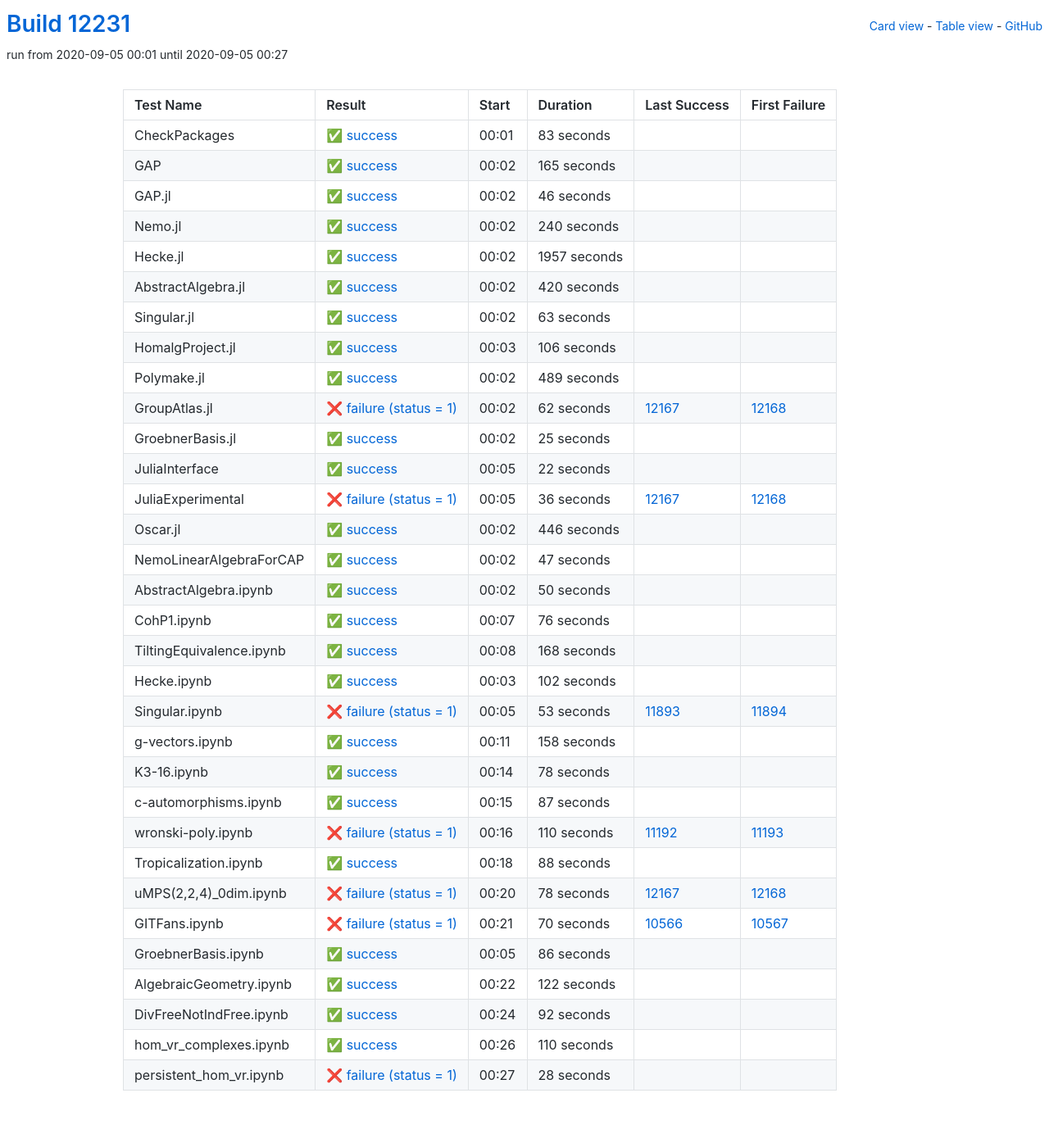
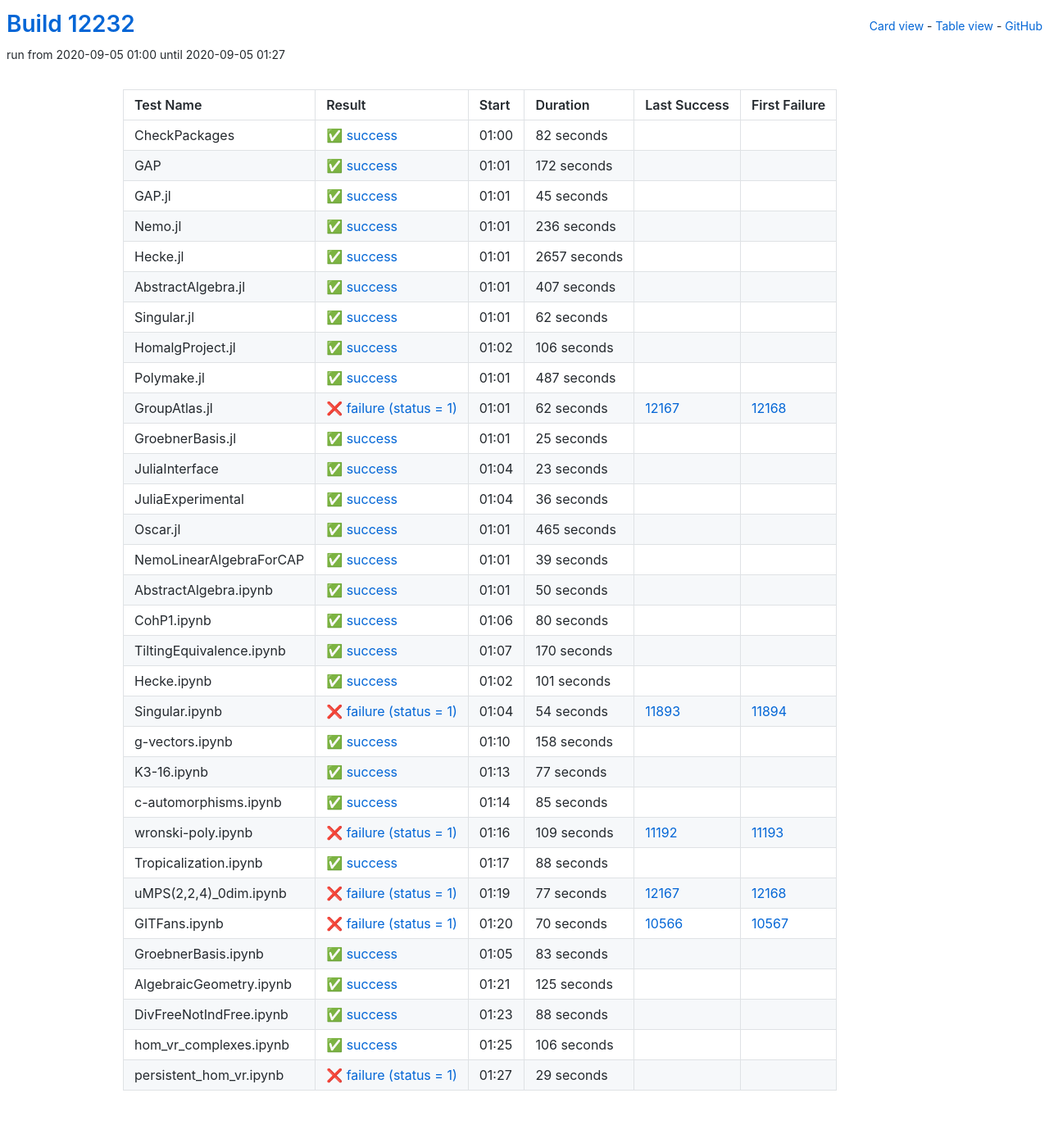
Before and after one commit to oscar-system/oscar-ci-status, a Jekyll site: the page built from table.html, in a window 1280 px wide. Shown: the whole page at 82% size. Built offline with Jekyll 4.4.1, drawn with Linux system fonts in a browser that asks for light colours.

Commit message:
Build #12232

```diff
--- a/_data/ci.yml
+++ b/_data/ci.yml
@@ -1,6 +1,6 @@
 ---
-build: 12231
-build_url: https://oscarci.mathematik.uni-kl.de/job/oscar/12231/
+build: 12232
+build_url: https://oscarci.mathematik.uni-kl.de/job/oscar/12232/
 job: oscar
 organization: oscar-system
 repo: oscar-ci-status
@@ -8,92 +8,92 @@
 tests:
 - name: CheckPackages
   id: checkpackages
-  log: https://oscarci.mathematik.uni-kl.de/job/oscar/12231/artifact/logs/build-12231/CheckPackages.log
-  start: 2020-09-05 00:01
+  log: https://oscarci.mathematik.uni-kl.de/job/oscar/12232/artifact/logs/build-12232/CheckPackages.log
+  start: 2020-09-05 01:00
   success: true
   exitcode: 0
   status: success
-  duration: 83
+  duration: 82
   last_success: false
   last_success_url:
   first_failure: false
   first_failure_url:
 - name: GAP
   id: gap
-  log: https://oscarci.mathematik.uni-kl.de/job/oscar/12231/artifact/logs/build-12231/GAP.log
-  start: 2020-09-05 00:02
+  log: https://oscarci.mathematik.uni-kl.de/job/oscar/12232/artifact/logs/build-12232/GAP.log
+  start: 2020-09-05 01:01
   success: true
   exitcode: 0
   status: success
-  duration: 165
+  duration: 172
   last_success: false
   last_success_url:
   first_failure: false
   first_failure_url:
 - name: GAP.jl
   id: gap-jl
-  log: https://oscarci.mathematik.uni-kl.de/job/oscar/12231/artifact/logs/build-12231/GAP.jl.log
-  start: 2020-09-05 00:02
+  log: https://oscarci.mathematik.uni-kl.de/job/oscar/12232/artifact/logs/build-12232/GAP.jl.log
+  start: 2020-09-05 01:01
   success: true
   exitcode: 0
   status: success
-  duration: 46
+  duration: 45
   last_success: false
   last_success_url:
   first_failure: false
   first_failure_url:
 - name: Nemo.jl
   id: nemo-jl
-  log: https://oscarci.mathematik.uni-kl.de/job/oscar/12231/artifact/logs/build-12231/Nemo.jl.log
-  start: 2020-09-05 00:02
+  log: https://oscarci.mathematik.uni-kl.de/job/oscar/12232/artifact/logs/build-12232/Nemo.jl.log
+  start: 2020-09-05 01:01
   success: true
   exitcode: 0
   status: success
-  duration: 240
+  duration: 236
   last_success: false
   last_success_url:
   first_failure: false
   first_failure_url:
 - name: Hecke.jl
   id: hecke-jl
-  log: https://oscarci.mathematik.uni-kl.de/job/oscar/12231/artifact/logs/build-12231/Hecke.jl.log
-  start: 2020-09-05 00:02
+  log: https://oscarci.mathematik.uni-kl.de/job/oscar/12232/artifact/logs/build-12232/Hecke.jl.log
+  start: 2020-09-05 01:01
   success: true
   exitcode: 0
   status: success
-  duration: 1957
+  duration: 2657
   last_success: false
   last_success_url:
   first_failure: false
   first_failure_url:
 - name: AbstractAlgebra.jl
   id: abstractalgebra-jl
-  log: https://oscarci.mathematik.uni-kl.de/job/oscar/12231/artifact/logs/build-12231/AbstractAlgebra.jl.log
-  start: 2020-09-05 00:02
+  log: https://oscarci.mathematik.uni-kl.de/job/oscar/12232/artifact/logs/build-12232/AbstractAlgebra.jl.log
+  start: 2020-09-05 01:01
   success: true
   exitcode: 0
   status: success
-  duration: 420
+  duration: 407
   last_success: false
   last_success_url:
   first_failure: false
   first_failure_url:
 - name: Singular.jl
   id: singular-jl
-  log: https://oscarci.mathematik.uni-kl.de/job/oscar/12231/artifact/logs/build-12231/Singular.jl.log
-  start: 2020-09-05 00:02
+  log: https://oscarci.mathematik.uni-kl.de/job/oscar/12232/artifact/logs/build-12232/Singular.jl.log
+  start: 2020-09-05 01:01
   success: true
   exitcode: 0
   status: success
-  duration: 63
+  duration: 62
   last_success: false
   last_success_url:
   first_failure: false
   first_failure_url:
 - name: HomalgProject.jl
   id: homalgproject-jl
-  log: https://oscarci.mathematik.uni-kl.de/job/oscar/12231/artifact/logs/build-12231/HomalgProject.jl.log
-  start: 2020-09-05 00:03
+  log: https://oscarci.mathematik.uni-kl.de/job/oscar/12232/artifact/logs/build-12232/HomalgProject.jl.log
+  start: 2020-09-05 01:02
   success: true
   exitcode: 0
   status: success
@@ -104,20 +104,20 @@
   first_failure_url:
 - name: Polymake.jl
   id: polymake-jl
-  log: https://oscarci.mathematik.uni-kl.de/job/oscar/12231/artifact/logs/build-12231/Polymake.jl.log
-  start: 2020-09-05 00:02
+  log: https://oscarci.mathematik.uni-kl.de/job/oscar/12232/artifact/logs/build-12232/Polymake.jl.log
+  start: 2020-09-05 01:01
   success: true
   exitcode: 0
   status: success
-  duration: 489
+  duration: 487
   last_success: false
   last_success_url:
   first_failure: false
   first_failure_url:
 - name: GroupAtlas.jl
   id: groupatlas-jl
-  log: https://oscarci.mathematik.uni-kl.de/job/oscar/12231/artifact/logs/build-12231/GroupAtlas.jl.log
-  start: 2020-09-05 00:02
+  log: https://oscarci.mathematik.uni-kl.de/job/oscar/12232/artifact/logs/build-12232/GroupAtlas.jl.log
+  start: 2020-09-05 01:01
   success: false
   exitcode: 1
   status: failure
@@ -128,8 +128,8 @@
   first_failure_url: https://oscarci.mathematik.uni-kl.de/job/oscar/12168/
 - name: GroebnerBasis.jl
   id: groebnerbasis-jl
-  log: https://oscarci.mathematik.uni-kl.de/job/oscar/12231/artifact/logs/build-12231/GroebnerBasis.jl.log
-  start: 2020-09-05 00:02
+  log: https://oscarci.mathematik.uni-kl.de/job/oscar/12232/artifact/logs/build-12232/GroebnerBasis.jl.log
+  start: 2020-09-05 01:01
   success: true
   exitcode: 0
   status: success
@@ -140,56 +140,56 @@
   first_failure_url:
 - name: JuliaInterface
   id: juliainterface
-  log: https://oscarci.mathematik.uni-kl.de/job/oscar/12231/artifact/logs/build-12231/JuliaInterface.log
-  start: 2020-09-05 00:05
+  log: https://oscarci.mathematik.uni-kl.de/job/oscar/12232/artifact/logs/build-12232/JuliaInterface.log
+  start: 2020-09-05 01:04
   success: true
   exitcode: 0
   status: success
-  duration: 22
+  duration: 23
   last_success: false
   last_success_url:
   first_failure: false
   first_failure_url:
 - name: JuliaExperimental
   id: juliaexperimental
-  log: https://oscarci.mathematik.uni-kl.de/job/oscar/12231/artifact/logs/build-12231/JuliaExperimental.log
-  start: 2020-09-05 00:05
-  success: false
-  exitcode: 1
-  status: failure
-  duration: 36
-  last_success: 12167
-  last_success_url: https://oscarci.mathematik.uni-kl.de/job/oscar/12167/
-  first_failure: 12168
-  first_failure_url: https://oscarci.mathematik.uni-kl.de/job/oscar/12168/
-- name: Oscar.jl
-  id: oscar-jl
-  log: https://oscarci.mathematik.uni-kl.de/job/oscar/12231/artifact/logs/build-12231/Oscar.jl.log
-  start: 2020-09-05 00:02
+  log: https://oscarci.mathematik.uni-kl.de/job/oscar/12232/artifact/logs/build-12232/JuliaExperimental.log
+  start: 2020-09-05 01:04
   success: true
   exitcode: 0
   status: success
-  duration: 446
+  duration: 36
+  last_success: false
+  last_success_url:
+  first_failure: false
+  first_failure_url:
+- name: Oscar.jl
+  id: oscar-jl
+  log: https://oscarci.mathematik.uni-kl.de/job/oscar/12232/artifact/logs/build-12232/Oscar.jl.log
+  start: 2020-09-05 01:01
+  success: true
+  exitcode: 0
+  status: success
+  duration: 465
   last_success: false
   last_success_url:
   first_failure: false
   first_failure_url:
 - name: NemoLinearAlgebraForCAP
   id: nemolinearalgebraforcap
-  log: https://oscarci.mathematik.uni-kl.de/job/oscar/12231/artifact/logs/build-12231/NemoLinearAlgebraForCAP.log
-  start: 2020-09-05 00:02
+  log: https://oscarci.mathematik.uni-kl.de/job/oscar/12232/artifact/logs/build-12232/NemoLinearAlgebraForCAP.log
+  start: 2020-09-05 01:01
   success: true
   exitcode: 0
   status: success
-  duration: 47
+  duration: 39
   last_success: false
   last_success_url:
   first_failure: false
   first_failure_url:
 - name: AbstractAlgebra.ipynb
   id: abstractalgebra-ipynb
-  log: https://oscarci.mathematik.uni-kl.de/job/oscar/12231/artifact/logs/build-12231/AbstractAlgebra.ipynb.log
-  start: 2020-09-05 00:02
+  log: https://oscarci.mathematik.uni-kl.de/job/oscar/12232/artifact/logs/build-12232/AbstractAlgebra.ipynb.log
+  start: 2020-09-05 01:01
   success: true
   exitcode: 0
   status: success
@@ -200,56 +200,56 @@
   first_failure_url:
 - name: CohP1.ipynb
   id: cohp1-ipynb
-  log: https://oscarci.mathematik.uni-kl.de/job/oscar/12231/artifact/logs/build-12231/CohP1.ipynb.log
-  start: 2020-09-05 00:07
+  log: https://oscarci.mathematik.uni-kl.de/job/oscar/12232/artifact/logs/build-12232/CohP1.ipynb.log
+  start: 2020-09-05 01:06
   success: true
   exitcode: 0
   status: success
-  duration: 76
+  duration: 80
   last_success: false
   last_success_url:
   first_failure: false
   first_failure_url:
 - name: TiltingEquivalence.ipynb
   id: tiltingequivalence-ipynb
-  log: https://oscarci.mathematik.uni-kl.de/job/oscar/12231/artifact/logs/build-12231/TiltingEquivalence.ipynb.log
-  start: 2020-09-05 00:08
+  log: https://oscarci.mathematik.uni-kl.de/job/oscar/12232/artifact/logs/build-12232/TiltingEquivalence.ipynb.log
+  start: 2020-09-05 01:07
   success: true
   exitcode: 0
   status: success
-  duration: 168
+  duration: 170
   last_success: false
   last_success_url:
   first_failure: false
   first_failure_url:
 - name: Hecke.ipynb
   id: hecke-ipynb
-  log: https://oscarci.mathematik.uni-kl.de/job/oscar/12231/artifact/logs/build-12231/Hecke.ipynb.log
-  start: 2020-09-05 00:03
+  log: https://oscarci.mathematik.uni-kl.de/job/oscar/12232/artifact/logs/build-12232/Hecke.ipynb.log
+  start: 2020-09-05 01:02
   success: true
   exitcode: 0
   status: success
-  duration: 102
+  duration: 101
   last_success: false
   last_success_url:
   first_failure: false
   first_failure_url:
 - name: Singular.ipynb
   id: singular-ipynb
-  log: https://oscarci.mathematik.uni-kl.de/job/oscar/12231/artifact/logs/build-12231/Singular.ipynb.log
-  start: 2020-09-05 00:05
+  log: https://oscarci.mathematik.uni-kl.de/job/oscar/12232/artifact/logs/build-12232/Singular.ipynb.log
+  start: 2020-09-05 01:04
   success: false
   exitcode: 1
   status: failure
-  duration: 53
+  duration: 54
   last_success: 11893
   last_success_url: https://oscarci.mathematik.uni-kl.de/job/oscar/11893/
   first_failure: 11894
   first_failure_url: https://oscarci.mathematik.uni-kl.de/job/oscar/11894/
 - name: g-vectors.ipynb
   id: g-vectors-ipynb
-  log: https://oscarci.mathematik.uni-kl.de/job/oscar/12231/artifact/logs/build-12231/g-vectors.ipynb.log
-  start: 2020-09-05 00:11
+  log: https://oscarci.mathematik.uni-kl.de/job/oscar/12232/artifact/logs/build-12232/g-vectors.ipynb.log
+  start: 2020-09-05 01:10
   success: true
   exitcode: 0
   status: success
@@ -260,44 +260,44 @@
   first_failure_url:
 - name: K3-16.ipynb
   id: k3-16-ipynb
-  log: https://oscarci.mathematik.uni-kl.de/job/oscar/12231/artifact/logs/build-12231/K3-16.ipynb.log
-  start: 2020-09-05 00:14
+  log: https://oscarci.mathematik.uni-kl.de/job/oscar/12232/artifact/logs/build-12232/K3-16.ipynb.log
+  start: 2020-09-05 01:13
   success: true
   exitcode: 0
   status: success
-  duration: 78
+  duration: 77
   last_success: false
   last_success_url:
   first_failure: false
   first_failure_url:
 - name: c-automorphisms.ipynb
   id: c-automorphisms-ipynb
-  log: https://oscarci.mathematik.uni-kl.de/job/oscar/12231/artifact/logs/build-12231/c-automorphisms.ipynb.log
-  start: 2020-09-05 00:15
+  log: https://oscarci.mathematik.uni-kl.de/job/oscar/12232/artifact/logs/build-12232/c-automorphisms.ipynb.log
+  start: 2020-09-05 01:14
   success: true
   exitcode: 0
   status: success
-  duration: 87
+  duration: 85
   last_success: false
   last_success_url:
   first_failure: false
   first_failure_url:
 - name: wronski-poly.ipynb
   id: wronski-poly-ipynb
-  log: https://oscarci.mathematik.uni-kl.de/job/oscar/12231/artifact/logs/build-12231/wronski-poly.ipynb.log
-  start: 2020-09-05 00:16
+  log: https://oscarci.mathematik.uni-kl.de/job/oscar/12232/artifact/logs/build-12232/wronski-poly.ipynb.log
+  start: 2020-09-05 01:16
   success: false
   exitcode: 1
   status: failure
-  duration: 110
+  duration: 109
   last_success: 11192
   last_success_url: https://oscarci.mathematik.uni-kl.de/job/oscar/11192/
   first_failure: 11193
   first_failure_url: https://oscarci.mathematik.uni-kl.de/job/oscar/11193/
 - name: Tropicalization.ipynb
   id: tropicalization-ipynb
-  log: https://oscarci.mathematik.uni-kl.de/job/oscar/12231/artifact/logs/build-12231/Tropicalization.ipynb.log
-  start: 2020-09-05 00:18
+  log: https://oscarci.mathematik.uni-kl.de/job/oscar/12232/artifact/logs/build-12232/Tropicalization.ipynb.log
+  start: 2020-09-05 01:17
   success: true
   exitcode: 0
   status: success
@@ -308,20 +308,20 @@
   first_failure_url:
 - name: uMPS(2,2,4)_0dim.ipynb
   id: umps-2-2-4-0dim-ipynb
-  log: https://oscarci.mathematik.uni-kl.de/job/oscar/12231/artifact/logs/build-12231/uMPS-2-2-4-_0dim.ipynb.log
-  start: 2020-09-05 00:20
+  log: https://oscarci.mathematik.uni-kl.de/job/oscar/12232/artifact/logs/build-12232/uMPS-2-2-4-_0dim.ipynb.log
+  start: 2020-09-05 01:19
   success: false
   exitcode: 1
   status: failure
-  duration: 78
+  duration: 77
   last_success: 12167
   last_success_url: https://oscarci.mathematik.uni-kl.de/job/oscar/12167/
   first_failure: 12168
   first_failure_url: https://oscarci.mathematik.uni-kl.de/job/oscar/12168/
 - name: GITFans.ipynb
   id: gitfans-ipynb
-  log: https://oscarci.mathematik.uni-kl.de/job/oscar/12231/artifact/logs/build-12231/GITFans.ipynb.log
-  start: 2020-09-05 00:21
+  log: https://oscarci.mathematik.uni-kl.de/job/oscar/12232/artifact/logs/build-12232/GITFans.ipynb.log
+  start: 2020-09-05 01:20
   success: false
   exitcode: 1
   status: failure
@@ -332,60 +332,60 @@
   first_failure_url: https://oscarci.mathematik.uni-kl.de/job/oscar/10567/
 - name: GroebnerBasis.ipynb
   id: groebnerbasis-ipynb
-  log: https://oscarci.mathematik.uni-kl.de/job/oscar/12231/artifact/logs/build-12231/GroebnerBasis.ipynb.log
-  start: 2020-09-05 00:05
+  log: https://oscarci.mathematik.uni-kl.de/job/oscar/12232/artifact/logs/build-12232/GroebnerBasis.ipynb.log
+  start: 2020-09-05 01:05
   success: true
   exitcode: 0
   status: success
-  duration: 86
+  duration: 83
   last_success: false
   last_success_url:
   first_failure: false
   first_failure_url:
 - name: AlgebraicGeometry.ipynb
   id: algebraicgeometry-ipynb
-  log: https://oscarci.mathematik.uni-kl.de/job/oscar/12231/artifact/logs/build-12231/AlgebraicGeometry.ipynb.log
-  start: 2020-09-05 00:22
+  log: https://oscarci.mathematik.uni-kl.de/job/oscar/12232/artifact/logs/build-12232/AlgebraicGeometry.ipynb.log
+  start: 2020-09-05 01:21
   success: true
   exitcode: 0
   status: success
-  duration: 122
+  duration: 125
   last_success: false
   last_success_url:
   first_failure: false
   first_failure_url:
 - name: DivFreeNotIndFree.ipynb
   id: divfreenotindfree-ipynb
-  log: https://oscarci.mathematik.uni-kl.de/job/oscar/12231/artifact/logs/build-12231/DivFreeNotIndFree.ipynb.log
-  start: 2020-09-05 00:24
+  log: https://oscarci.mathematik.uni-kl.de/job/oscar/12232/artifact/logs/build-12232/DivFreeNotIndFree.ipynb.log
+  start: 2020-09-05 01:23
   success: true
   exitcode: 0
   status: success
-  duration: 92
+  duration: 88
   last_success: false
   last_success_url:
   first_failure: false
   first_failure_url:
 - name: hom_vr_complexes.ipynb
   id: hom-vr-complexes-ipynb
-  log: https://oscarci.mathematik.uni-kl.de/job/oscar/12231/artifact/logs/build-12231/hom_vr_complexes.ipynb.log
-  start: 2020-09-05 00:26
+  log: https://oscarci.mathematik.uni-kl.de/job/oscar/12232/artifact/logs/build-12232/hom_vr_complexes.ipynb.log
+  start: 2020-09-05 01:25
   success: true
   exitcode: 0
   status: success
-  duration: 110
+  duration: 106
   last_success: false
   last_success_url:
   first_failure: false
   first_failure_url:
 - name: persistent_hom_vr.ipynb
   id: persistent-hom-vr-ipynb
-  log: https://oscarci.mathematik.uni-kl.de/job/oscar/12231/artifact/logs/build-12231/persistent_hom_vr.ipynb.log
-  start: 2020-09-05 00:27
+  log: https://oscarci.mathematik.uni-kl.de/job/oscar/12232/artifact/logs/build-12232/persistent_hom_vr.ipynb.log
+  start: 2020-09-05 01:27
   success: false
   exitcode: 1
   status: failure
-  duration: 28
+  duration: 29
   last_success: false
   last_success_url:
   first_failure: false
```
Also changed, not shown: README.md.
